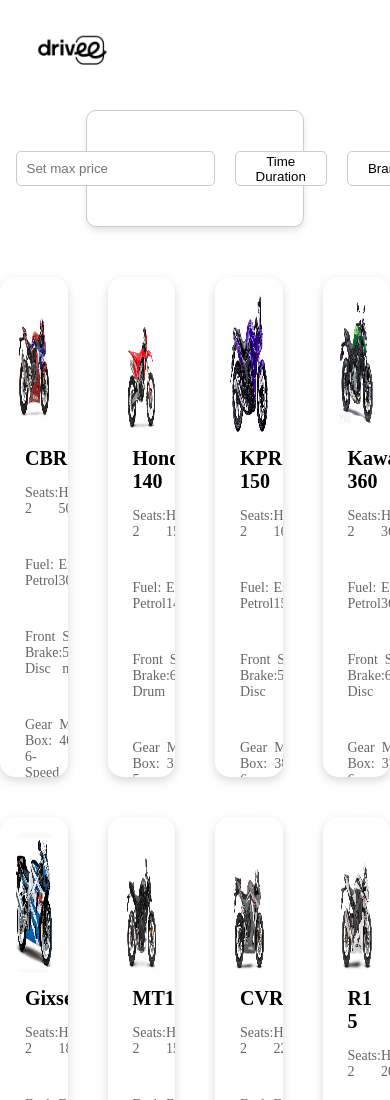
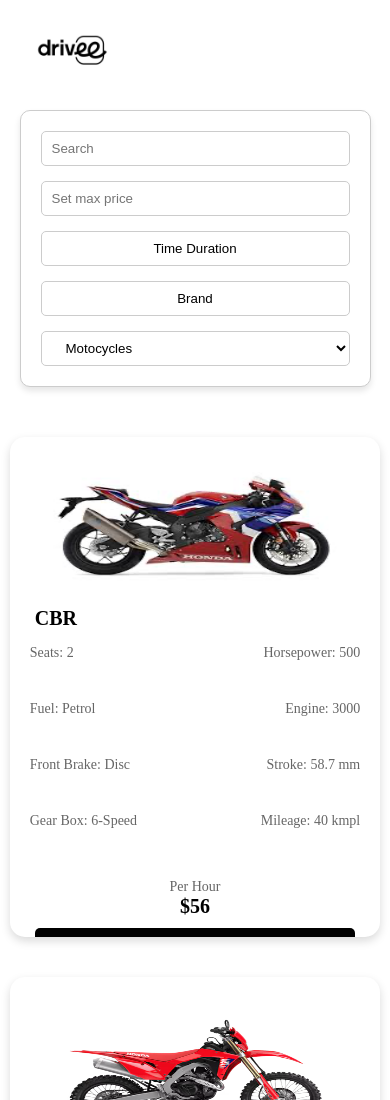
Before and after one commit to Yuizhey/Oris_dz_moto, a React (Vite) app: page /motohomepage in a window 390 px wide. Shown: the top 1100 px of the page. Built offline with nearby package versions, Linux system fonts and the light colour scheme.

Commit message:
добавил немного адаптивности

```diff
--- a/src/components/MotoCard/MotoCard.module.css
+++ b/src/components/MotoCard/MotoCard.module.css
@@ -84,3 +84,30 @@
     font-size: 14px;
     color: #666;
 }
+
+@media (max-width: 1200px) {
+    .card {
+        max-width: 280px !important;
+    }
+}
+
+@media (max-width: 992px) {
+    .card {
+        max-width: 100% !important;
+    }
+}
+
+@media (max-width: 576px) {
+    .cardRentInfo {
+        flex-direction: column;
+        gap: 10px;
+    }
+
+    .rentInfoButton {
+        width: 100%;
+    }
+
+    .cardInfo {
+        padding: 5px 5px;
+    }
+}
--- a/src/components/MotoCardsGrid/MotoCardsGrid.module.css
+++ b/src/components/MotoCardsGrid/MotoCardsGrid.module.css
@@ -6,3 +6,22 @@
     margin: 0 auto;
     margin-bottom: 50px;
 }
+
+@media (max-width: 1200px) {
+    .motoCardsGrid {
+        width: 95%;
+        grid-template-columns: repeat(3, 1fr);
+    }
+}
+
+@media (max-width: 992px) {
+    .motoCardsGrid {
+        grid-template-columns: repeat(2, 1fr);
+    }
+}
+
+@media (max-width: 576px) {
+    .motoCardsGrid {
+        grid-template-columns: 1fr;
+    }
+}
--- a/src/components/SearchBar/SeacrhBar.module.css
+++ b/src/components/SearchBar/SeacrhBar.module.css
@@ -41,3 +41,23 @@
     background-color: #fff;
     cursor: pointer;
   }
+
+@media (max-width: 1200px) {
+    .searchBar {
+        width: 70%;
+    }
+}
+
+@media (max-width: 768px) {
+    .searchBar {
+        width: 90%;
+        flex-direction: column;
+        padding: 20px;
+        gap: 15px;
+    }
+
+    .searchInput, .dropdownButton {
+        width: 100%;
+        margin-right: 0;
+    }
+}
```
